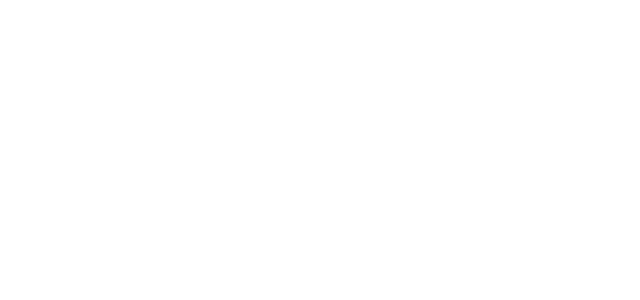
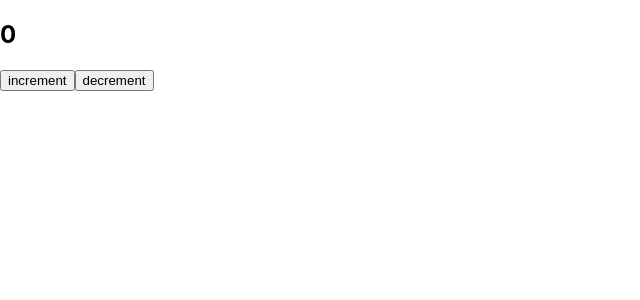
Before and after one commit to jukitot/react-may-2024, a React (Create React App) app: page / in a window 1280 px wide. Shown: the top 300 px of the page, without its empty margins (0-640 px from the left). Built offline with nearby package versions, Linux system fonts and the light colour scheme.

Commit message:
lesson7-useState-useEffect

```diff
--- a/src/App.tsx
+++ b/src/App.tsx
@@ -1,9 +1,24 @@
-import React, {FC} from 'react';
+import React, {FC, useEffect, useState} from 'react';
 import './App.css';
 
 const App:FC = () => {
+    let [number, setNumber] = useState<number>(0)
+
+    useEffect(() => {
+        console.log('connect to server, send to server', number);
+        return () => {
+            console.log('unconnect from server');
+        }
+    }, [number]);
   return (
       <>
+          <h2>{number}</h2>
+          <button onClick={()=>{
+              setNumber(prevState => prevState+1)
+          }}>increment</button>
+          <button onClick={()=>{
+              setNumber(prevState => prevState-1)
+          }}>decrement</button>
       </>
   );
 }
```
